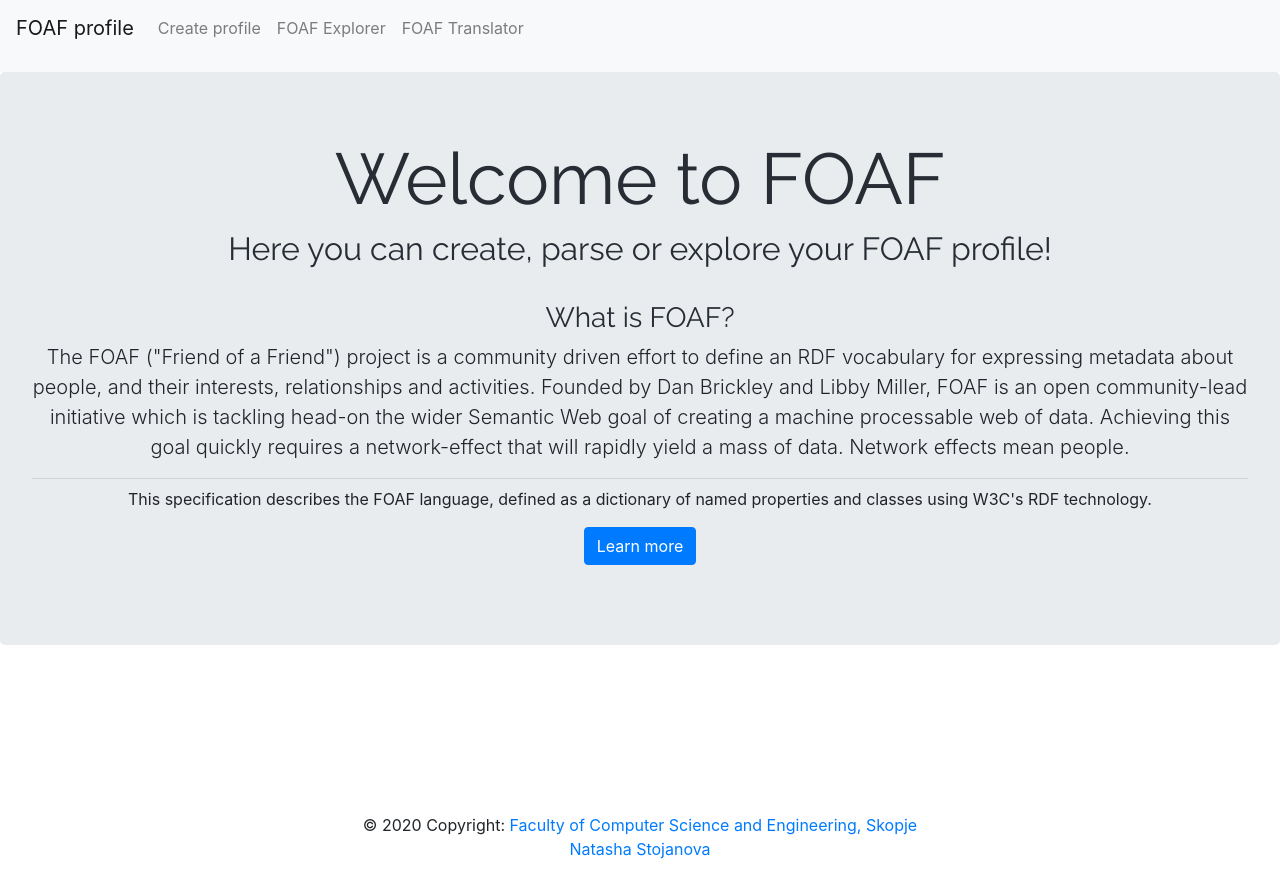
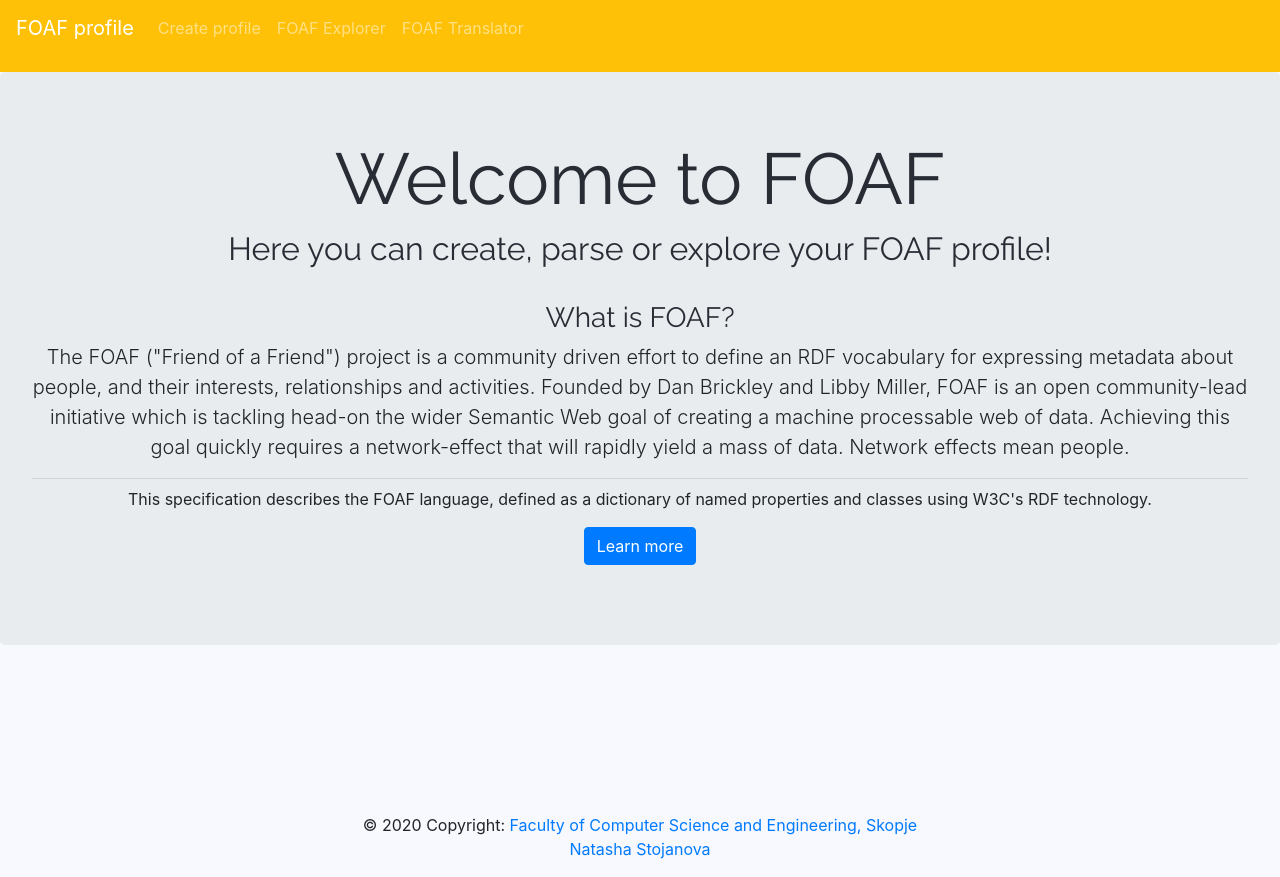
Before and after one commit to NatashaStojanova/FOAF-profile-generator, a React (Create React App) app in the folder frontend/: page / in a window 1280 px wide. Built offline with nearby package versions, Linux system fonts and the light colour scheme.

Commit message:
update design

```diff
--- a/frontend/package.json
+++ b/frontend/package.json
@@ -23,7 +23,9 @@
     "react-scripts": "3.4.0",
     "react-user-profile": "^1.0.3",
     "reactstrap": "^8.4.1",
-    "reactstrap-md-textarea": "^3.0.0"
+    "reactstrap-md-textarea": "^3.0.0",
+    "styled-components": "^5.0.1",
+    "prop-types": "latest"
   },
   "scripts": {
     "start": "react-scripts start",
--- a/frontend/public/index.html
+++ b/frontend/public/index.html
@@ -27,7 +27,7 @@
     -->
     <title>FOAF</title>
   </head>
-  <body>
+  <body style="background-color: ghostwhite">
     <noscript>You need to enable JavaScript to run this app.</noscript>
     <div id="root"></div>
     <!--
--- a/frontend/src/components/App/App.js
+++ b/frontend/src/components/App/App.js
@@ -7,7 +7,6 @@ import Home from "../Home/home.js"
 import Explorer from "../Explorer/explorer";
 import Parser from "../Parser/parser";
 import FooterPage from "../FooterPage/footerPage";
-
 
 class App extends Component {
 
--- a/frontend/src/components/Explorer/explorer.js
+++ b/frontend/src/components/Explorer/explorer.js
@@ -60,7 +60,7 @@ class Explorer extends Component{
             <div className="container">
                 <Profile onProfileChange={this.profileChange}/>
                 <Button type="button" className="btn btn-info" disabled={this.state.disable} onClick={this.saveProfile}>Explore</Button>
-                <div align="justify" id="profileData" style={{visibility: "hidden"}}><br/>
+                <div align="center" id="profileData" style={{visibility: "hidden"}}><br/>
                     <h5>Person Base URI: <a href={this.state.profileFOAF.baseURI}>{this.state.profileFOAF.baseURI}</a>  {/*<img src={this.state.profileFOAF.image} alt='profilePhoto' width={150}></img>*/} </h5>
                     <br/><hr/><br/>
                     <h5> First name: {this.state.profileFOAF.name}</h5> <br/><hr/><br/>
--- a/frontend/src/components/Header/header.js
+++ b/frontend/src/components/Header/header.js
@@ -16,13 +16,13 @@ const Header = (props) => {
 
     return (
         <div>
-            <Navbar color="light" light expand="md">
+            <Navbar color="warning" dark expand="md">
                 <NavbarBrand href="/"><p>FOAF profile</p></NavbarBrand>
                 <NavbarToggler onClick={toggle} />
                 <Collapse isOpen={isOpen} navbar>
                     <Nav className="mr-auto" navbar>
                         <NavItem>
-                            <NavLink href="/create/"><p>Create profile</p></NavLink>
+                            <NavLink href="/create/" dark><p>Create profile</p></NavLink>
                         </NavItem>
                         <NavItem>
                             <NavLink href="/FOAF-explorer"><p>FOAF Explorer</p></NavLink>
--- a/frontend/src/index.css
+++ b/frontend/src/index.css
@@ -39,6 +39,12 @@ label {
   color: #282c34;
 }
 
+AvInput {
+  font-family: "Raleway", serif;
+  font-size: 16px;
+  color: #61dafb;
+}
+
 
 code {
   font-family: "Raleway", serif;
```
Also changed, not shown: 1 other file (tests, documents, lock files or other folders).
